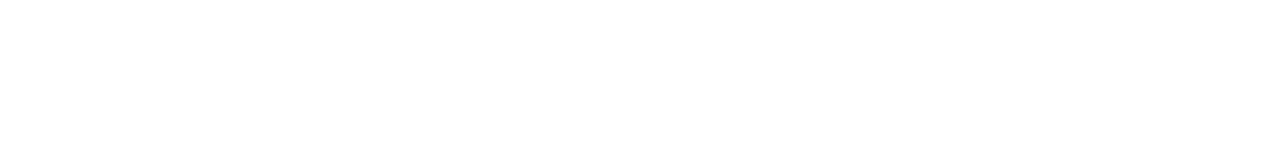
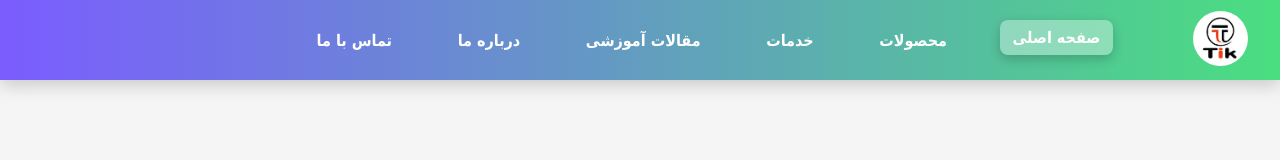
Before and after one commit to bmcodingz/tik, a plain HTML site: page index.html in a window 1280 px wide. Drawn offline with Linux system fonts and the light colour scheme.

Commit message:
add header

```diff
--- a/index.css
+++ b/index.css
@@ -0,0 +1,65 @@
+* {
+    margin: 0;
+    padding: 0;
+    box-sizing: border-box;
+}
+
+body {
+    font-family: "Tahoma", sans-serif;
+    background-color: #f5f5f5;
+    min-height: 100vh;
+}
+
+.header {
+    width: 100%;
+    height: 80px;
+    display: flex;
+    justify-content: space-between;
+    align-items: center;
+    padding: 0 2rem;
+    background: linear-gradient(90deg, #7b5cff, #4ade80);
+    box-shadow: 0 4px 18px rgba(0, 0, 0, 0.2);
+    position: sticky;
+    top: 0;
+    z-index: 100;
+}
+
+.img_header img {
+    width: 55px;
+    height: 55px;
+    border-radius: 50%;
+    object-fit: cover;
+}
+
+.details {
+    display: flex;
+    align-items: center;
+    gap: 2.5rem;
+    margin-left: auto;
+    margin-right: 5rem;
+}
+
+.details a {
+    color: white;
+    text-decoration: none;
+    font-weight: 600;
+    font-size: 1rem;
+    padding: 0.5rem 0.8rem;
+    border-radius: 8px;
+    transition: all 0.3s ease;
+}
+
+.details a:hover {
+    transform: translateY(-3px);
+    background: rgba(255, 255, 255, 0.2);
+    box-shadow: 0 4px 12px rgba(0, 0, 0, 0.15);
+    transform: translateY(-3px);
+    background: rgba(255, 255, 255, 0.2);
+    box-shadow: 0 4px 12px rgba(0, 0, 0, 0.15);
+}
+
+.details a.active {
+    transform: translateY(-3px);
+    background: rgba(255, 255, 255, 0.35);
+    box-shadow: 0 4px 12px rgba(0, 0, 0, 0.2);
+}
--- a/index.html
+++ b/index.html
@@ -12,6 +12,23 @@
 
 <body>
 
+    <div class="container">
+
+        <div class="header">
+            <div class="img_header">
+                <img src="./img/icon/icon.jpg" alt="لوگو">
+            </div>
+            <nav class="details">
+                <a href="#" class="active">صفحه اصلی</a>
+                <a href="#">محصولات</a>
+                <a href="#">خدمات</a>
+                <a href="#">مقالات آموزشی</a>
+                <a href="#">درباره ما</a>
+                <a href="#">تماس با ما</a>
+            </nav>
+        </div>
+
+    </div>
 
 </body>
 
```
